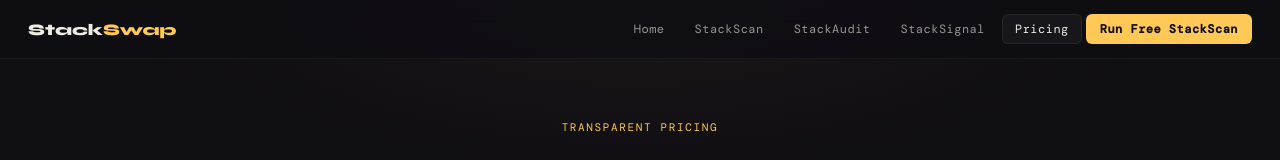
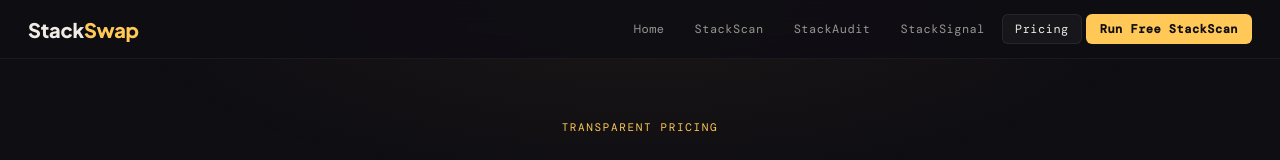
Before and after one commit to StonesofCreation/stackswap, a website: page pricing.html in a window 1280 px wide. Shown: the top 160 px of the page. Drawn offline with nearby package versions, Linux system fonts and the light colour scheme.

Commit message:
Update pricing.html

```diff
--- a/pricing.html
+++ b/pricing.html
@@ -13,7 +13,7 @@ html{scroll-behavior:smooth}
 body{background:var(--bg);color:var(--text);font-family:"DM Mono",monospace;min-height:100vh;overflow-x:hidden}
 body::before{content:"";position:fixed;inset:0;z-index:0;pointer-events:none;background:radial-gradient(ellipse 70% 40% at 50% 0%,rgba(255,200,87,0.05) 0%,transparent 60%),radial-gradient(ellipse 40% 30% at 90% 60%,rgba(78,205,196,0.03) 0%,transparent 50%)}
 .page-nav{position:fixed;top:0;left:0;right:0;z-index:100;display:flex;align-items:center;justify-content:space-between;padding:14px 28px;background:rgba(15,14,19,0.9);backdrop-filter:blur(12px);border-bottom:1px solid rgba(255,255,255,0.05)}
-.page-nav-logo{font-family:"Syne",sans-serif;font-size:16px;font-weight:800;color:var(--text);text-decoration:none}
+.page-nav-logo{font-family:"Plus Jakarta Sans",sans-serif;font-size:20px;font-weight:800;color:var(--text);text-decoration:none;letter-spacing:-.01em}
 .page-nav-logo span{color:var(--amber)}
 .page-nav-links{display:flex;align-items:center;gap:4px}
 .page-nav-link{padding:6px 12px;border-radius:6px;font-size:12px;font-family:"DM Mono",monospace;color:var(--muted);text-decoration:none;border:1px solid transparent;transition:all .2s;letter-spacing:.04em}
@@ -154,7 +154,7 @@ html{scroll-behavior:smooth}
 body{background:var(--bg);color:var(--text);font-family:"DM Mono",monospace;min-height:100vh;overflow-x:hidden}
 body::before{content:"";position:fixed;inset:0;z-index:0;pointer-events:none;background:radial-gradient(ellipse 70% 40% at 50% 0%,rgba(255,200,87,0.05) 0%,transparent 60%),radial-gradient(ellipse 40% 30% at 90% 60%,rgba(78,205,196,0.03) 0%,transparent 50%)}
 .page-nav{position:fixed;top:0;left:0;right:0;z-index:100;display:flex;align-items:center;justify-content:space-between;padding:14px 28px;background:rgba(15,14,19,0.9);backdrop-filter:blur(12px);border-bottom:1px solid rgba(255,255,255,0.05)}
-.page-nav-logo{font-family:"Syne",sans-serif;font-size:16px;font-weight:800;color:var(--text);text-decoration:none}
+.page-nav-logo{font-family:"Plus Jakarta Sans",sans-serif;font-size:20px;font-weight:800;color:var(--text);text-decoration:none;letter-spacing:-.01em}
 .page-nav-logo span{color:var(--amber)}
 .page-nav-links{display:flex;align-items:center;gap:4px}
 .page-nav-link{padding:6px 12px;border-radius:6px;font-size:12px;font-family:"DM Mono",monospace;color:var(--muted);text-decoration:none;border:1px solid transparent;transition:all .2s;letter-spacing:.04em}
```
